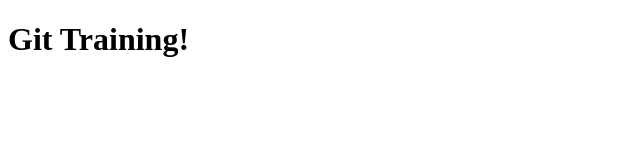
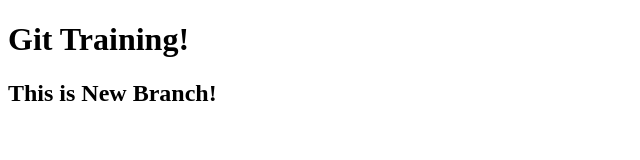
Before and after one commit to ntitov/git-training, a plain HTML site: page index.html in a window 1280 px wide. Shown: the whole page, without its empty margins (0-640 px from the left). Drawn offline with Linux system fonts and the light colour scheme.

Commit message:
Test create branch

```diff
--- a/index.html
+++ b/index.html
@@ -8,5 +8,6 @@
 </head>
 <body>
     <h1>Git Training!</h1>
+    <h2>This is New Branch!</h2>
 </body>
 </html>
```
